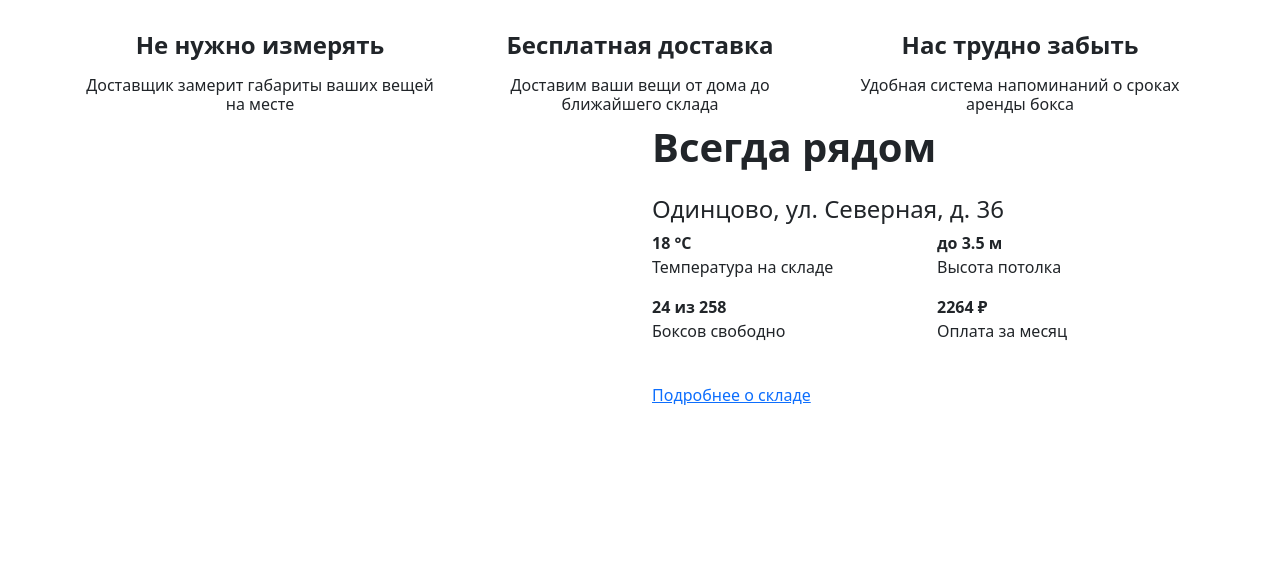
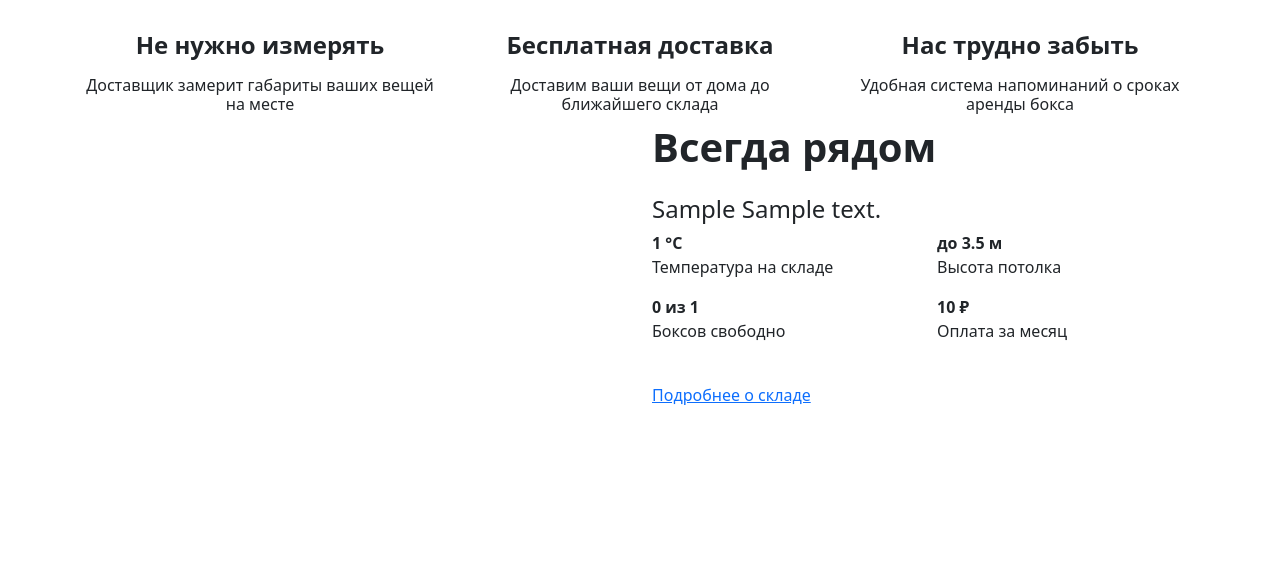
Before and after one commit to kruser66/SelfStorage, a Django app: page / in a window 1280 px wide. Shown: the part 2089-2657 px from the top of the page. Run offline with Django 4.2, Linux system fonts and the light colour scheme; tables that the repository leaves empty hold one stand-in row (values such as "Sample post"); parts of the project's set-up code (start-up, migrations or seed data) failed here and were passed over.

Commit message:
attach index.html

```diff
--- a/templates/boxes.html
+++ b/templates/boxes.html
@@ -34,7 +34,7 @@
 							<h6 class="text-center">{{storage.address}}</h6>
 						</div>
 						<div class="col-12 col-md-4 col-lg-3 d-flex flex-column justify-content-center">
-							<h4 class="text-center">{{storage.box_free}} из {{storage.box_count}} </h4>
+							<h4 class="text-center">{{storage.box_free}} из {{storage.box_count}}</h4>
 							<h6 class="text-center">Боксов свободно</h6>
 						</div>
 						<div class="col-12 col-md-4 col-lg-3 d-flex flex-column justify-content-center">
--- a/templates/header.html
+++ b/templates/header.html
@@ -4,7 +4,7 @@
 		<button class="navbar-toggler" type="button" data-bs-toggle="collapse" data-bs-target="#navbar" aria-controls="navbar" aria-expanded="false" aria-label="Toggle navigation">
 			<span class="navbar-toggler-icon"></span>
 		</button>
-		<a class="navbar-brand" href="#">
+		<a class="navbar-brand" href="{% url 'index' %}">
 			<img src="{% static 'img/Vector.svg' %}" alt="[]">
 			<img src="{% static 'img/SelfStorage.svg' %}" alt="SelfStorage">
 		</a>
--- a/templates/index.html
+++ b/templates/index.html
@@ -115,7 +115,7 @@
 				</div>
 
 				<h4 class="text-white mt-5 mb-3">Бокс от 190 р. за м²</h4>
-				<button class="btn fs_24 SelfStorage_green bg-white SelfStorage__btn_green border-8 w-50 py-3">Подробнее</button>
+				<a href="{% url 'boxes' %}" class="col-12" ><button class="btn fs_24 SelfStorage_green bg-white SelfStorage__btn_green border-8 w-50 py-3">Подробнее</button></a>
 			</div>
 		</div>
 		<div class="col-12 col-lg-6 d-flex justify-content-center justify-content-lg-start">
@@ -129,7 +129,7 @@
 					<span class="text-white">Другие идеи хранения</span>
 				</div>
 				<h4 class="text-white mt-5 mb-3">Бокс от 210 р. за м²</h4>
-				<button class="btn fs_24 SelfStorage_orange bg-white SelfStorage__btn_orange border-8 w-50 py-3">Подробнее</button>
+				<a href="{% url 'boxes' %}" class="col-12" ><button class="btn fs_24 SelfStorage_orange bg-white SelfStorage__btn_orange border-8 w-50 py-3">Подробнее</button></a>
 			</div>
 		</div>
 	</article>
@@ -179,24 +179,24 @@
 		<div class="col-12 col-lg-6 mb-3 mb-lg-0 SelfStorage__img2"></div>
 		<div class="col-12 col-lg-6 d-flex flex-column align-items-center align-items-lg-start">
 			<h1 class="text-start fw-bold SelfStorage_green mb-4">Всегда рядом</h1>
-			<h4 class="SelfStorage_grey">Одинцово,  ул. Северная, д. 36</h4>
+			<h4 class="SelfStorage_grey">{{random_storage}}</h4>
 			<div class="row">
 				<div class="col-6 d-flex flex-column align-items-center align-items-lg-start">
-					<span class="fs_30 fw-bold SelfStorage_orange">18 °С</span>
+					<span class="fs_30 fw-bold SelfStorage_orange">{{random_storage.temperature}} °С</span>
 					<span class="SelfStorage_grey mb-3">Температура на складе</span>
-					<span class="fs_30 fw-bold SelfStorage_orange">24 из 258</span>
+					<span class="fs_30 fw-bold SelfStorage_orange">{{random_storage.box_free}} из {{random_storage.box_count}}</span>
 					<span class="SelfStorage_grey mb-3">Боксов свободно</span>
 				</div>
 				<div class="col-6 d-flex flex-column align-items-center align-items-lg-start">
 					<span class="fs_30 fw-bold SelfStorage_orange">до 3.5 м</span>
 					<span class="SelfStorage_grey mb-3">Высота потолка</span>
-					<span class="fs_30 fw-bold SelfStorage_orange">2264 ₽</span>
+					<span class="fs_30 fw-bold SelfStorage_orange">{{random_storage.box_min_price}} ₽</span>
 					<span class="SelfStorage_grey mb-3">Оплата за месяц</span>
 				</div>
 				<a href="#" class="text-center text-lg-start mt-4 mb-5 SelfStorage_green">Подробнее о складе</a>
 				<div class="d-flex flex-column align-items-center align-items-lg-start">
 					<button class="btn w-75 fs_24 px-5 py-3 text-white border-8 SelfStorage__bg_green SelfStorage__btn2_green mb-3">Арендовать бокс</button>
-					<button class="btn w-75 fs_24 px-5 py-3 text-white border-8 SelfStorage__bg_orange SelfStorage__btn2_orange">Выбрать склад</button>
+					<a href="{% url 'boxes' %}" class="col-12" ><button class="btn w-75 fs_24 px-5 py-3 text-white border-8 SelfStorage__bg_orange SelfStorage__btn2_orange">Выбрать склад</button></a>
 				</div>
 			</div>
 		</div>
--- a/templates/my-rent.html
+++ b/templates/my-rent.html
@@ -37,7 +37,7 @@
 								<label class="fs_24 SelfStorage_green ms-2" for="PHONE">Телефон</label>
 								<input type="tel" name="PHONE_EDIT" id="PHONE" class="form-control fs_24 ps-2 SelfStorage__input" value="{{user.phonenumber}}" disabled>
 								<label class="fs_24 SelfStorage_green ms-2" for="PASSWORD">Пароль</label>
-								<input type="password" name="PASSWORD_EDIT" id="PASSWORD" class="form-control fs_24 ps-2 SelfStorage__input" value="{{user.password}}" disabled>
+								<input type="password" name="PASSWORD_EDIT" id="PASSWORD" class="form-control fs_24 ps-2 SelfStorage__input" value="************" disabled>
 								<button type="submit" class="btn SelfStorage_green ps-1" id="save" style="display: none">Сохранить</button>
 								<a class="btn SelfStorage_orange ps-1" id="edit">Редактировать</a>
 								<script>
```
Also changed, not shown: storage/views.py.
